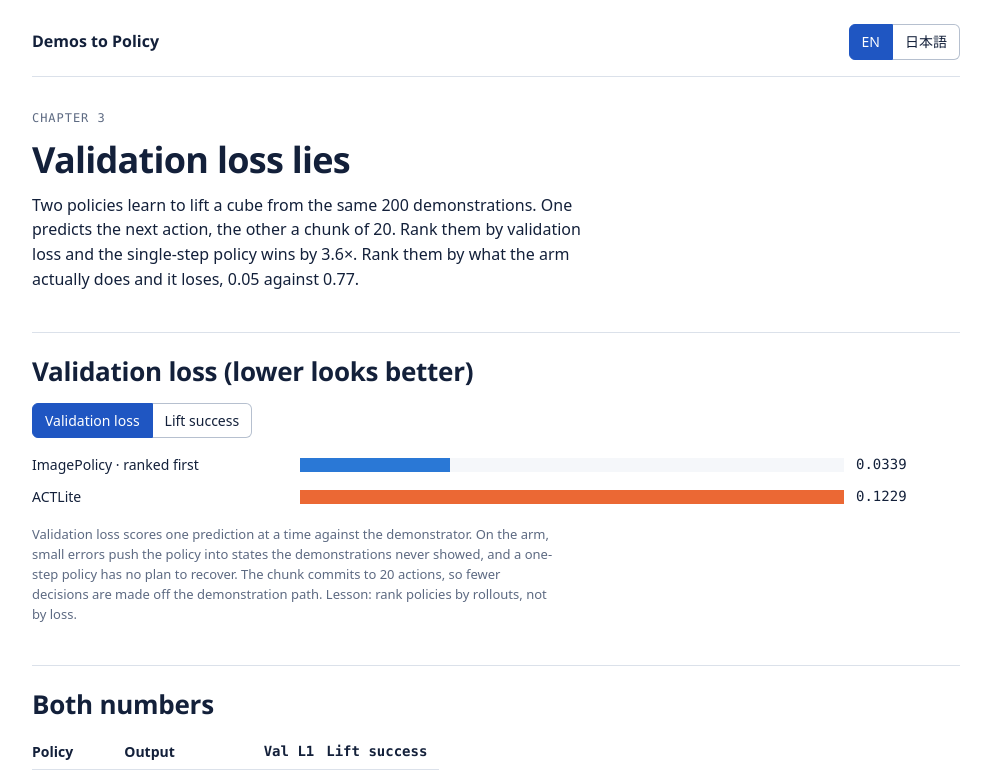
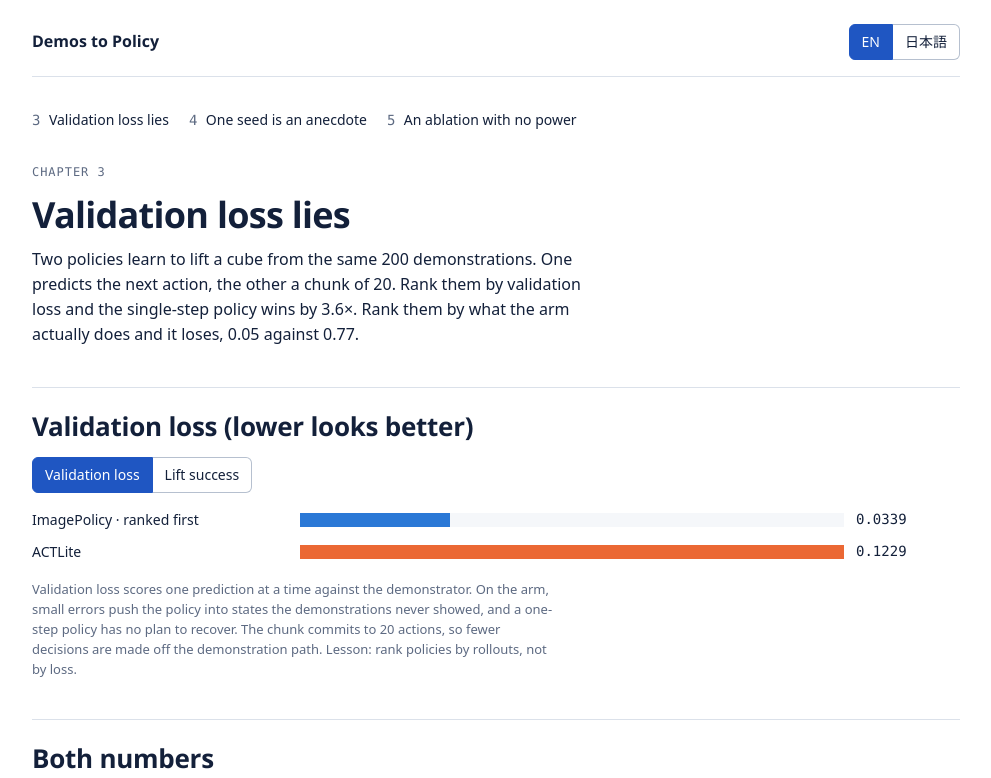
Before and after one commit to AungKaung1928/demos-to-policy, a React (Vite) app: page / in a window 1280 px wide. Shown: the top 778 px of the page, without its empty margins (144-1135 px from the left). Built offline with nearby package versions, Linux system fonts and the light colour scheme.

Commit message:
Chapter list (numbered from 3 until chapters 1-2 exist) and README

```diff
--- a/src/App.tsx
+++ b/src/App.tsx
@@ -25,6 +25,12 @@ const T = {
     caveat:
       'Simulated SO-100 arm, nominal physics, 100 episodes × 5 evaluation seeds, one training seed per policy; val L1 on normalised actions, final epoch. The two losses come from different output heads, so they are not on exactly the same footing; the ranking flip is the point, not the ratio.',
     lang: 'Language',
+    contents: 'Chapters',
+    toc: [
+      ['valloss', 'Validation loss lies'],
+      ['seeds', 'One seed is an anecdote'],
+      ['language', 'An ablation with no power'],
+    ],
   },
   ja: {
     eyebrow: '第 3 章',
@@ -43,6 +49,12 @@ const T = {
     caveat:
       'シミュレーションの SO-100 アーム、標準の物理、100 エピソード × 評価シード 5、方策ごとに学習シード 1。検証 L1 は正規化したアクションでの最終エポックの値です。2 つのロスは出力ヘッドが異なるため厳密には同じ土俵ではありません。大事なのは比ではなく順位の逆転です。',
     lang: '表示言語',
+    contents: '章',
+    toc: [
+      ['valloss', '検証ロスはうそをつく'],
+      ['seeds', 'シード 1 つは逸話にすぎない'],
+      ['language', '検出力のないアブレーション'],
+    ],
   },
 }
 
@@ -75,6 +87,16 @@ export default function App() {
             ))}
           </div>
         </header>
+        {/* chapters 1-2 are not built yet, so the list starts at 3 to match the chapter eyebrows */}
+        <nav aria-label={t.contents}>
+          <ol className="toc" style={{ counterReset: 'ch 2' }}>
+            {t.toc.map(([id, label]) => (
+              <li key={id}>
+                <a href={`#${id}`}>{label}</a>
+              </li>
+            ))}
+          </ol>
+        </nav>
         <main>
           <section className="intro" id="valloss">
             <p className="eyebrow">{t.eyebrow}</p>
```
Also changed, not shown: 1 other file (tests, documents, lock files or other folders).
